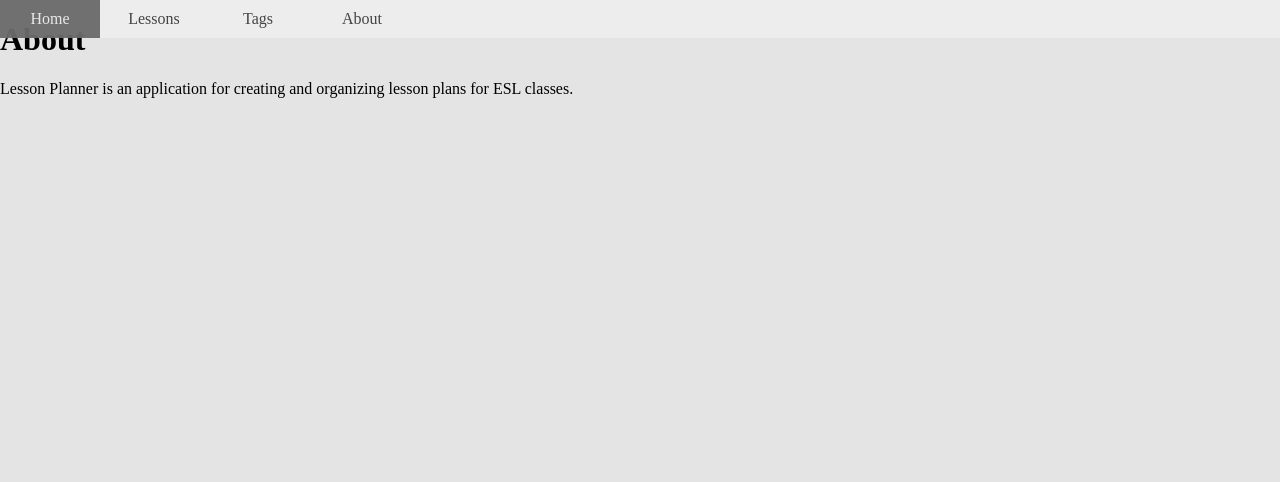
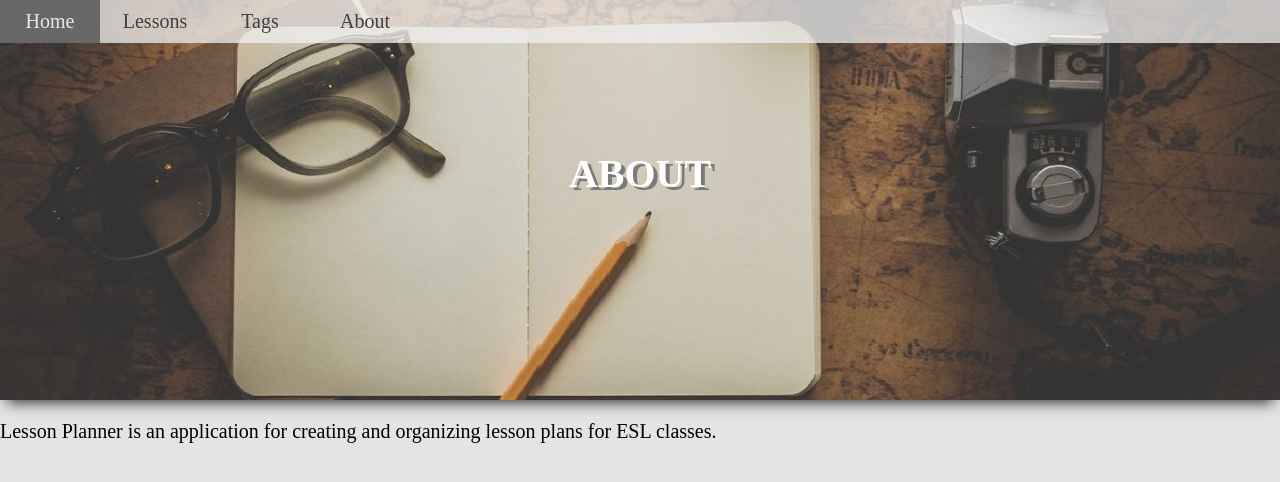
Before and after one commit to denibulkashvili/LessonPlanner, a Django app: page /about/ in a window 1280 px wide. Shown: the top 482 px of the page. Run offline with Django 3.2, Linux system fonts and the light colour scheme.

Commit message:
Style header

```diff
--- a/lesson_plans/static/css/styles.css
+++ b/lesson_plans/static/css/styles.css
@@ -1,6 +1,7 @@
 body {
   margin: 0;
   padding: 0;
+  font-size: 20px;
   background: rgb(228, 228, 228);
 }
 
@@ -10,6 +11,20 @@ body {
   background-size: cover;
   min-height: 50vh;
   width: 100vw;
+  box-shadow: 0px 10px 13px -7px rgba(0,0,0,0.75);
+}
+.header-title {
+  font-size: 2em;
+  margin: 0;
+  text-align: center;
+  position: relative;
+  top: 150px;
+  text-transform: uppercase;
+}
+h1 {
+  color: #FFFFFF;
+  /* background: #b8b8b8; */
+  text-shadow: 4px 3px 0 #7A7A7A;
 }
 
 nav {
--- a/lesson_plans/templates/about.html
+++ b/lesson_plans/templates/about.html
@@ -1,8 +1,9 @@
 {% extends "base.html" %}
 
-{% block header-img %}{% endblock %}
+{% block header %}
+  <h1 class="header-title">About</h1>
+{% endblock %}
 
 {% block content %}
-  <h1>About</h1>
   <p>Lesson Planner is an application for creating and organizing lesson plans for ESL classes.</p>
 {% endblock %}
--- a/lesson_plans/templates/base.html
+++ b/lesson_plans/templates/base.html
@@ -10,9 +10,10 @@
 </head>
 <body>
   <header>
-    {% block header-img %}
-      <div class="header-img"></div>
-    {% endblock %}
+    <div class="header-img">
+        {% block header %}
+        {% endblock %}
+    </div>
     <nav>
       <ul>
         <li><a href="{% url 'index' %}">Home</a></li>
--- a/lesson_plans/templates/index.html
+++ b/lesson_plans/templates/index.html
@@ -1,6 +1,9 @@
 {% extends "base.html" %}
 
+{% block header %}
+  <h1 class="header-title">Lesson Planner</h1>
+{% endblock %}
+
 {% block content %}
-  <h1>Lesson Planner</h1>
   <p>Total lesson plans:</strong> {{ lesson_count }}</p>
 {% endblock %}
--- a/lesson_plans/templates/lesson_detail.html
+++ b/lesson_plans/templates/lesson_detail.html
@@ -1,9 +1,11 @@
 {% extends "base.html" %}
 
-{% block header-img %}{% endblock %}
+{% block header %}
+  <h1 class="header-title">Lesson: {{ lesson.title }} </h1>
+{% endblock %}
+
 
 {% block content %}
-  <h1>Lesson Plans</h1>
 
   <h2>{{ lesson.title }}</h2>
   <p>Tags:
--- a/lesson_plans/templates/lesson_list.html
+++ b/lesson_plans/templates/lesson_list.html
@@ -1,9 +1,10 @@
 {% extends "base.html" %}
 
-{% block header-img %}{% endblock %}
+{% block header %}
+  <h1 class="header-title">All Lessons</h1>
+{% endblock %}
 
 {% block content %}
-    <h1>Lesson Plans</h1>
 
     {% for lesson in lesson_list %}
         <h2><a href="{% url 'lesson_detail' lesson.id %}">{{ lesson.title }}</a></h2>
--- a/lesson_plans/templates/tag_detail.html
+++ b/lesson_plans/templates/tag_detail.html
@@ -1,11 +1,11 @@
 {% extends "base.html" %}
 
-{% block header-img %}{% endblock %}
+{% block header %}
+  <h1 class="header-title">Tag: {{ tag.name }}</h1>
+{% endblock %}
 
 {% block content %}
-  <h1>Lesson Plans</h1>
 
-  Tag {{ tag.name }}
   {% for lesson in lessons %}
     <h2><a href="{% url 'lesson_detail' lesson.id %}">{{ lesson.title }}</a></h2>
   {% empty %}
--- a/lesson_plans/templates/tag_list.html
+++ b/lesson_plans/templates/tag_list.html
@@ -1,9 +1,10 @@
 {% extends "base.html" %}
 
-{% block header-img %}{% endblock %}
+{% block header %}
+  <h1 class="header-title">Lesson Tags</h1>
+{% endblock %}
 
 {% block content %}
-  <h1>Lesson Tags</h1>
 
   <ul>
     {% for tag in tag_list %}
```
